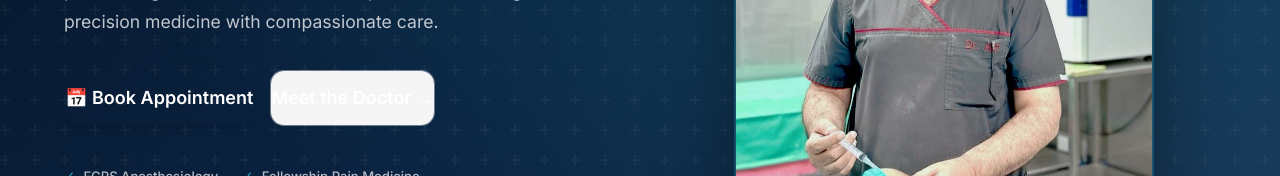
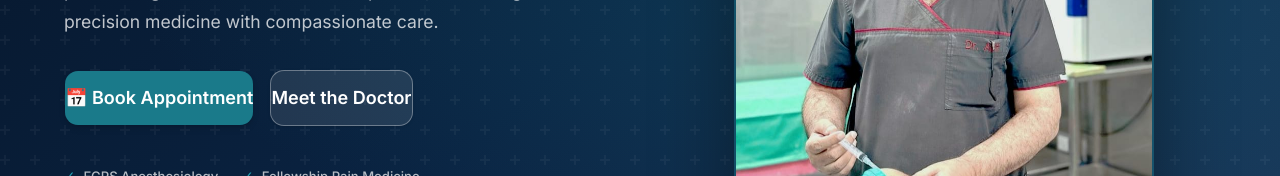
Before and after one commit to drmuhammadarifrashid-stack/Website, a Next.js app: page / in a window 1280 px wide. Shown: the part 385-561 px from the top of the page. Built offline with nearby package versions, Linux system fonts and the light colour scheme; no server answers.

Commit message:
fix-button-styles

```diff
--- a/src/app/locations/page.tsx
+++ b/src/app/locations/page.tsx
@@ -123,7 +123,7 @@ export default function LocationsPage() {
                   </div>
 
                   <div style={{ display: 'flex', gap: '1rem', flexWrap: 'wrap' }}>
-                    <Button href="/appointment" variant="primary" style={{ background: loc.color }}>
+                    <Button href="/appointment" variant="primary">
                       📅 Book Appointment
                     </Button>
                     <Button href={`https://wa.me/${whatsappNumber}`} variant="whatsapp">
--- a/src/app/services/page.tsx
+++ b/src/app/services/page.tsx
@@ -165,7 +165,7 @@ export default function ServicesPage() {
                 </Card>
 
                 <div style={{ marginTop: '2rem' }}>
-                  <Button href="/appointment" variant="primary" style={{ background: svc.color }}>
+                  <Button href="/appointment" variant="primary">
                     Book an Appointment
                   </Button>
                 </div>
--- a/src/components/blocks/DoctorProfileCard.tsx
+++ b/src/components/blocks/DoctorProfileCard.tsx
@@ -1,5 +1,6 @@
 import Image from 'next/image';
 import Link from 'next/link';
+import { Button } from "@/components/ui/button";
 import { Badge } from '../ui/badge';
 
 type DoctorProfileCardProps = {
@@ -74,9 +75,9 @@ export function DoctorProfileCard({
 
         {linkHref && (
           <div style={{ marginTop: '2rem' }}>
-            <Link href={linkHref} className="btn btn-primary">
-              {linkText}
-            </Link>
+            <Button href={linkHref} variant="primary" size="lg" className="w-full" style={{ width: '100%' }}>
+              Book an Appointment
+            </Button>
           </div>
         )}
       </div>
--- a/src/components/blocks/HeroSection.tsx
+++ b/src/components/blocks/HeroSection.tsx
@@ -54,8 +54,8 @@ export function HeroSection({
               <Button href={primaryButtonHref} variant="teal" size="lg">
                 📅 {primaryButtonText}
               </Button>
-              <Button href={secondaryButtonHref} variant="secondary" size="lg" style={{ color: 'white', borderColor: 'rgba(255,255,255,0.4)' }}>
-                {secondaryButtonText}
+              <Button href={secondaryButtonHref} variant="secondary" size="lg">
+                Meet the Doctor
               </Button>
             </div>
 
--- a/src/components/ui/button.tsx
+++ b/src/components/ui/button.tsx
@@ -9,18 +9,18 @@ const buttonVariants = cva(
   {
     variants: {
       variant: {
-        default: "bg-primary text-primary-foreground shadow hover:bg-primary/90",
+        default: "bg-[#0a2342] text-white shadow hover:bg-[#1a3a5c]",
         outline:
           "border border-input bg-background hover:bg-accent hover:text-accent-foreground",
         secondary:
-          "bg-secondary text-secondary-foreground hover:bg-secondary/80",
+          "bg-white/10 text-white border border-white/40 shadow-sm hover:bg-white hover:text-[#0a2342] backdrop-blur-sm transition-all",
         ghost:
           "hover:bg-accent hover:text-accent-foreground",
         destructive:
           "bg-destructive text-destructive-foreground hover:bg-destructive/90",
         link: "text-primary underline-offset-4 hover:underline",
-        primary: "bg-gradient-to-r from-[var(--color-teal)] to-[var(--color-teal-light)] text-white shadow-lg hover:shadow-xl hover:-translate-y-0.5 transition-all duration-300",
-        teal: "bg-var(--color-teal) text-white shadow-md hover:shadow-lg hover:-translate-y-0.5 hover:bg-var(--color-teal-dark) transition-all duration-300",
+        primary: "bg-gradient-to-r from-[#1a7a8a] to-[#22a0b4] text-white shadow-lg hover:shadow-xl hover:-translate-y-0.5 transition-all duration-300",
+        teal: "bg-[#1a7a8a] text-white shadow-md hover:shadow-lg hover:-translate-y-0.5 hover:bg-[#15606e] transition-all duration-300",
         whatsapp: "bg-[#25D366] text-white shadow-md hover:shadow-lg hover:-translate-y-0.5 hover:bg-[#128C7E] transition-all duration-300",
       },
       size: {
```
